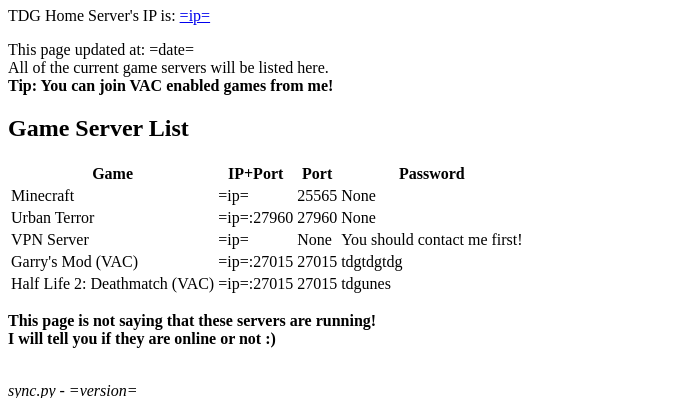
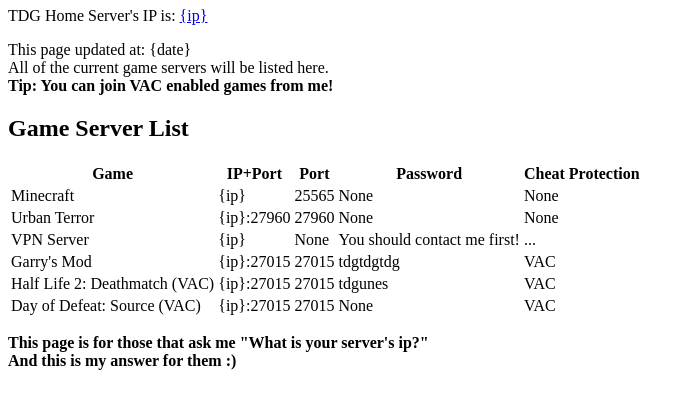
Before and after one commit to tdgunes/tdgsync, a plain HTML site: page configs/index.html in a window 1280 px wide. Shown: the part 73-471 px from the top of the page, without its empty margins (0-694 px from the left). Drawn offline with Linux system fonts and the light colour scheme.

Commit message:
cron compatible, 0.5 bugs solved, fillStrings uses dictionary

```diff
--- a/configs/index.html
+++ b/configs/index.html
@@ -5,8 +5,8 @@
     <body>
     <div class="centered">
     <h1>TDG Home Server Gateway!</h2>
-    <p>TDG Home Server's IP is: <a href="http://=ip=/">=ip=</a></p>
-    <p>This page updated at: =date=</br>
+    <p>TDG Home Server's IP is: <a href="http://{ip}/">{ip}</a></p>
+    <p>This page updated at: {date}</br>
     All of the current game servers will be listed here.</br>
     <b>Tip: You can join VAC enabled games from me!</b> </p>
     <h2>Game Server List</h2>
@@ -16,57 +16,73 @@
       <th>IP+Port</th>
       <th>Port</th>
       <th>Password</th>
-
+      <th>Cheat Protection</th>
       </tr>
     <tr>
       <td>Minecraft</td>
-      <td>=ip=</td>
+      <td>{ip}</td>
       <td>25565</td>
       <td>None</td>
+      <td>None</td>
+
     </tr>
 
     <tr>
      <td>Urban Terror</td>
-      <td>=ip=:27960</td>
+      <td>{ip}:27960</td>
       <td>27960</td>
+      <td>None</td>
       <td>None</td>
 
     </tr>
 
     <tr>
      <td>VPN Server</td>
-      <td>=ip=</td>
+      <td>{ip}</td>
       <td>None</td>
       <td>You should contact me first!</td>
+      <td>...</td>
 
 
     </tr>
 
     <tr>
-     <td>Garry's Mod (VAC)</td>
-      <td>=ip=:27015</td>
+     <td>Garry's Mod </td>
+      <td>{ip}:27015</td>
       <td>27015</td>
       <td>tdgtdgtdg</td>
+      <td>VAC</td>
 
 
     </tr>
 
     <tr>
      <td>Half Life 2: Deathmatch (VAC)</td>
-      <td>=ip=:27015</td>
+      <td>{ip}:27015</td>
       <td>27015</td>
       <td>tdgunes</td>
+      <td>VAC</td>
+
+
+    </tr>
+
+    <tr>
+     <td>Day of Defeat: Source (VAC)</td>
+      <td>{ip}:27015</td>
+      <td>27015</td>
+      <td>None</td>
+      <td>VAC</td>
 
 
     </tr>
 
 
     </table>
-    <p><b>This page is not saying that these servers are running!
-    </br> I will tell you if they are online or not :)</b></p>
+    <p><b>This page is for those that ask me "What is your server's ip?"
+    </br> And this is my answer for them :)</b></p>
     </br>
     </div>
-    <i>sync.py - =version=</i></br>
-    <i>=platform=</i></br>
+    <a href="https://github.com/tdgunes/tdgsync"><i>sync.py</a> - {version}</i></br>
+    <i>{platform}</i></br>
     <i>Taha Dogan Gunes - <a href="http://tdgunes.org">tdgunes.org</a></i>
     </body></html>
```
Also changed, not shown: 8 other files.
